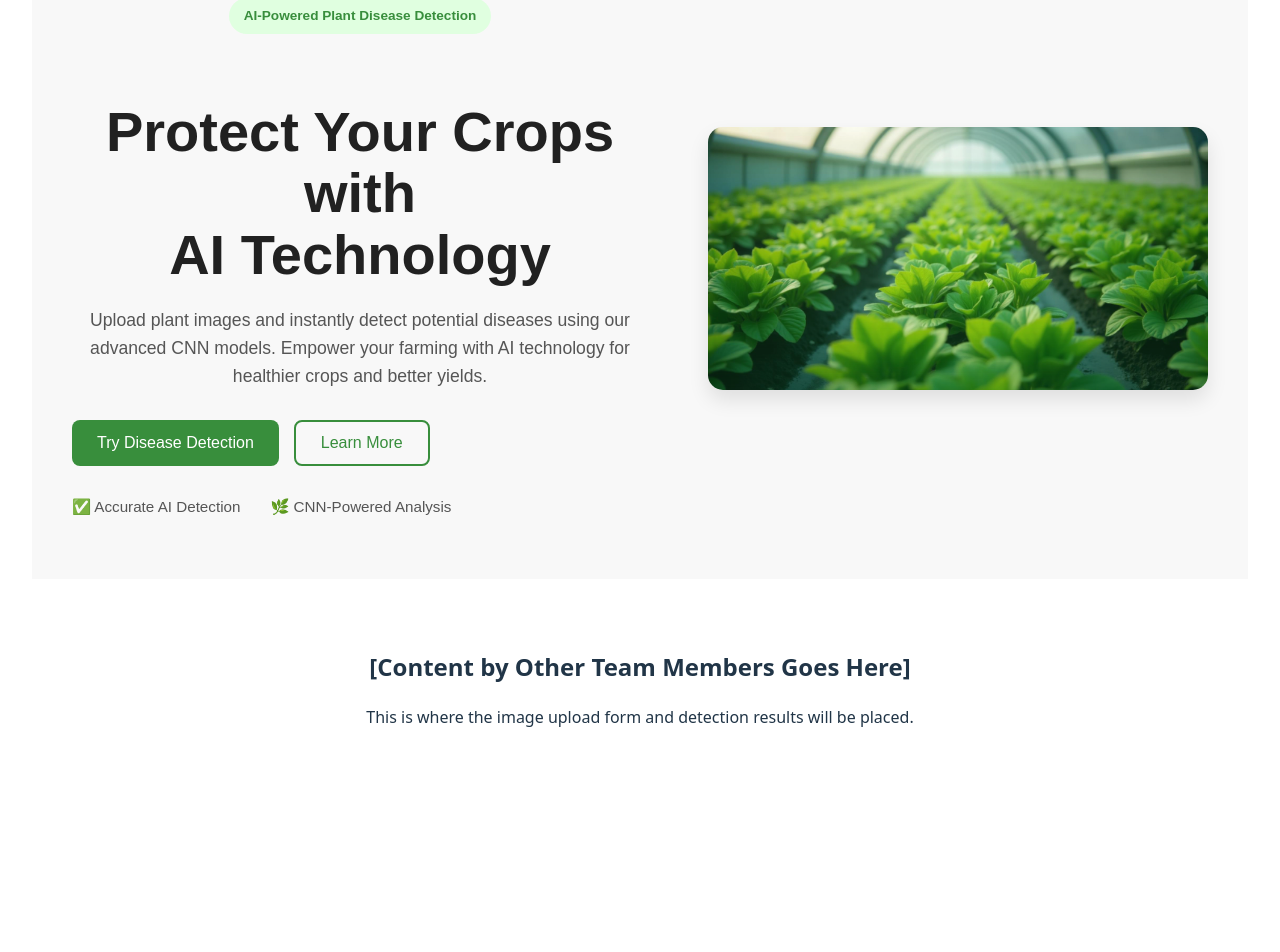
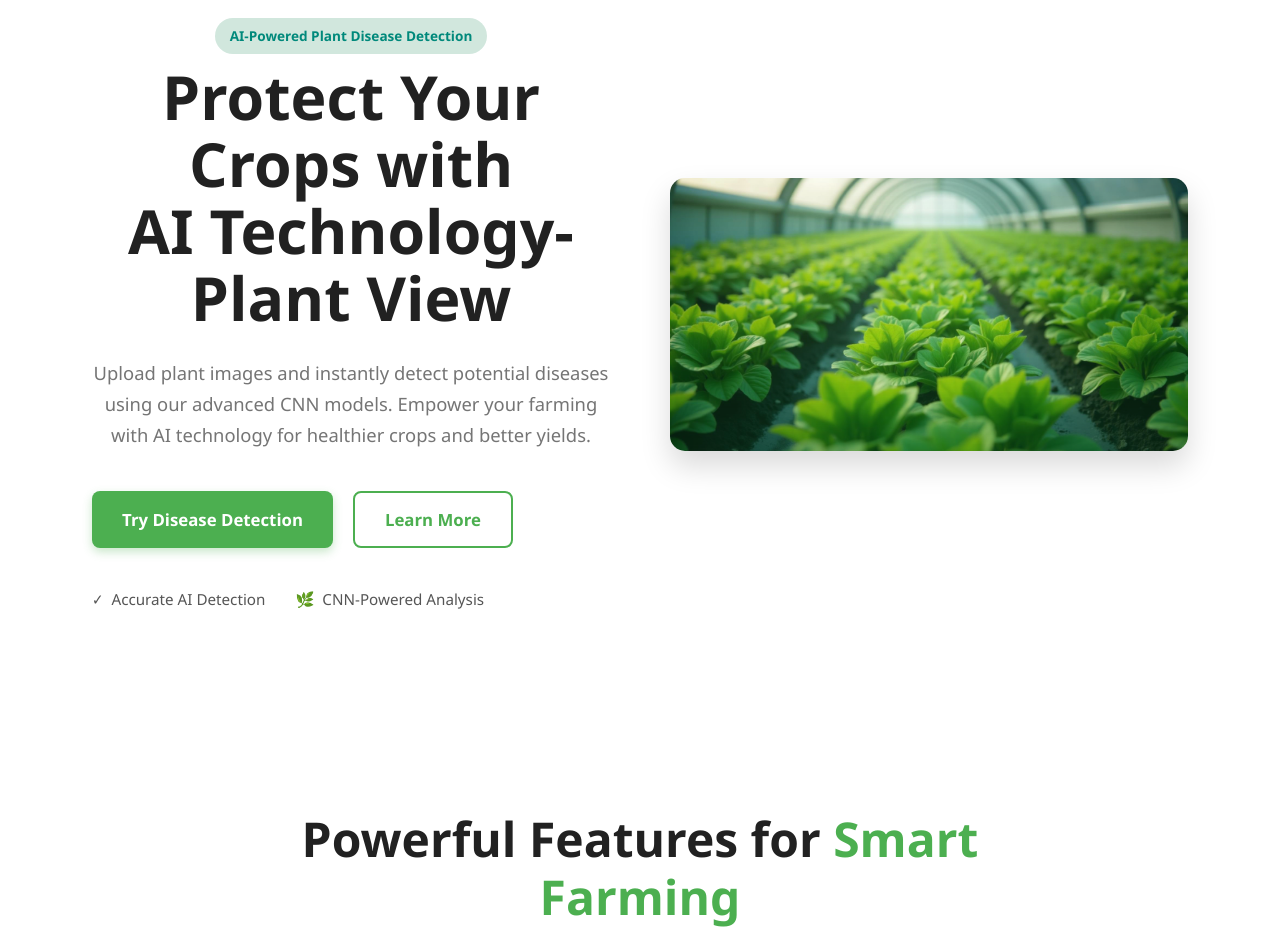
Before and after one commit to appyjuss/PlantView, a React (Vite) app in the folder plantViewFrontend/: page / in a window 1280 px wide. Shown: the part 94-1046 px from the top of the page. Before the commit the page ends 921 px from the top, so only its background shows below. Built offline with nearby package versions, Linux system fonts and the light colour scheme.

Commit message:
Added the next section and made some style changes

```diff
--- a/plantViewFrontend/src/App.tsx
+++ b/plantViewFrontend/src/App.tsx
@@ -1,15 +1,17 @@
 import React from 'react';
 import './App.css';
 import TopSection from './TopSection';
+import FeaturesSection from './FeaturesSection';
 
 function App() {
   return (
     <div className="App">
       <TopSection />
-      {}
-      <div style={{ padding: '50px', textAlign: 'center' }}>
-         <h2>[Content by Other Team Members Goes Here]</h2>
-         <p>This is where the image upload form and detection results will be placed.</p>
+
+      <FeaturesSection />
+
+
+      <div style={{ padding: '50px', textAlign: 'center', backgroundColor: '#f0f0f0' }}>
       </div>
     </div>
   );
--- /dev/null
+++ b/plantViewFrontend/src/FeaturesSection.css
@@ -0,0 +1,48 @@
+/* ======================================= */
+/* FeaturesSection.css */
+/* ======================================= */
+
+.fs-container {
+  padding: 80px 60px;
+  background-color: #ffffff;
+  text-align: center;
+  font-family: 'Segoe UI', Tahoma, Geneva, Verdana, sans-serif;
+  color: #212121;
+}
+
+.fs-header {
+  max-width: 800px;
+  margin: 0 auto;
+  margin-bottom: 60px;
+}
+
+.fs-header h2 {
+  font-size: 3em;
+  font-weight: 800;
+  line-height: 1.2;
+  margin-bottom: 20px;
+  color: #212121;
+}
+
+.fs-header h2 span {
+  color: #4CAF50;
+}
+
+.fs-description {
+  font-size: 1.15em;
+  line-height: 1.7;
+  color: #555555;
+  font-weight: 400;
+}
+
+@media (max-width: 768px) {
+  .fs-container {
+    padding: 60px 20px;
+  }
+  .fs-header h2 {
+    font-size: 2.2em;
+  }
+  .fs-header {
+    margin-bottom: 40px;
+  }
+}
--- /dev/null
+++ b/plantViewFrontend/src/FeaturesSection.tsx
@@ -0,0 +1,18 @@
+import React from 'react';
+import './FeaturesSection.css';
+
+const FeaturesSection: React.FC = () => {
+  return (
+    <section className="fs-container">
+      <div className="fs-header">
+        <h2>Powerful Features for <span>Smart Farming</span></h2>
+        <p className="fs-description">
+          Our AI-powered platform combines cutting-edge technology with practical
+          agricultural solutions to help you monitor and protect your crops.
+        </p>
+      </div>
+    </section>
+  );
+};
+
+export default FeaturesSection;
--- a/plantViewFrontend/src/TopSection.css
+++ b/plantViewFrontend/src/TopSection.css
@@ -1,107 +1,126 @@
+/* ======================================= */
 /* TopSection.css */
+/* ======================================= */
 
-.top-section-container {
+.ts-container {
   display: flex;
   justify-content: center;
   align-items: center;
-  padding: 60px 40px;
-  background-color: #f8f8f8;
-  font-family: Arial, sans-serif;
-  color: #333;
-  gap: 40px;
+  padding: 80px 60px;
+  background-color: #ffffff;
+  font-family: 'Segoe UI', Tahoma, Geneva, Verdana, sans-serif;
+  color: #212121;
+  gap: 60px;
   flex-wrap: wrap;
 }
 
-.top-section-content {
+.ts-content {
   flex: 1;
   min-width: 400px;
   max-width: 600px;
-  padding-right: 20px;
 }
 
 .ts-badge {
-  display: inline-block;
-  background-color: #e0ffe0;
-  color: #388e3c;
+  background-color: #d1e7dd;
+  color: #00897b;
   padding: 8px 15px;
   border-radius: 20px;
   font-size: 0.85em;
-  font-weight: bold;
-  margin-bottom: 20px;
+  font-weight: 600;
+  margin-bottom: 10px;
+  display: inline-flex;
+  align-items: center;
+  gap: 8px;
 }
 
-.top-section-content h1 {
-  font-size: 3.5em;
-  font-weight: bold;
+.ts-content h1 {
+  font-size: 3.8em;
+  font-weight: 800;
   line-height: 1.1;
-  margin-bottom: 20px;
+  margin-top: 0;
+  margin-bottom: 25px;
   color: #212121;
 }
 
 .ts-description {
-  font-size: 1.1em;
-  line-height: 1.6;
-  margin-bottom: 30px;
-  color: #555;
+  font-size: 1.15em;
+  line-height: 1.7;
+  margin-bottom: 40px;
+  color: #757575;
+  font-weight: 400;
 }
 
 .ts-buttons {
   display: flex;
-  gap: 15px;
-  margin-bottom: 30px;
+  gap: 20px;
+  margin-bottom: 40px;
 }
 
 .ts-btn-primary, .ts-btn-secondary {
-  padding: 12px 25px;
+  padding: 15px 30px;
   border-radius: 8px;
-  font-size: 1em;
+  font-size: 1.05em;
+  font-weight: 600;
   cursor: pointer;
-  transition: background-color 0.3s ease;
+  transition: all 0.2s ease-in-out;
   -webkit-appearance: none;
   -moz-appearance: none;
   appearance: none;
 }
 
 .ts-btn-primary {
-  background-color: #388e3c;
+  background-color: #4CAF50;
   color: white;
   border: none;
+  box-shadow: 0 4px 10px rgba(76, 175, 80, 0.3);
+  display: flex;
+  align-items: center;
+  gap: 8px;
 }
 
 .ts-btn-primary:hover {
-  background-color: #2e7d32;
+  background-color: #388e3c;
+  box-shadow: 0 6px 15px rgba(76, 175, 80, 0.4);
+}
+
+.ts-btn-upload::after {
+  content: '↑';
+  font-weight: 900;
+  font-size: 1.2em;
 }
 
 .ts-btn-secondary {
   background-color: transparent;
-  color: #388e3c;
-  border: 2px solid #388e3c;
+  color: #4CAF50;
+  border: 2px solid #4CAF50;
 }
 
 .ts-btn-secondary:hover {
-  background-color: #e0ffe0;
+  background-color: #f1f8e9;
 }
 
 .ts-features {
   display: flex;
   gap: 30px;
   font-size: 0.95em;
-  color: #555;
+  color: #555555;
+  font-weight: 500;
 }
 
-.ts-features span {
+.ts-feature-item {
   display: flex;
   align-items: center;
   gap: 8px;
+  font-weight: 500;
 }
 
-.ts-image-container {
+.ts-image-wrap {
   flex: 1;
   min-width: 350px;
-  max-width: 500px;
+  max-width: 550px;
   border-radius: 15px;
   overflow: hidden;
-  box-shadow: 0 10px 20px rgba(0,0,0,0.1);
+  box-shadow: 0 15px 30px rgba(0, 0, 0, 0.15);
 }
 
 .ts-image {
@@ -110,20 +129,14 @@
   display: block;
 }
 
-/* Responsive adjustments */
-@media (max-width: 768px) {
-  .top-section-container {
+@media (max-width: 992px) {
+  .ts-container {
     flex-direction: column;
     text-align: center;
     padding: 40px 20px;
   }
-  .top-section-content, .ts-image-container {
-    min-width: unset;
-    max-width: 100%;
-    padding-right: 0;
-  }
-  .top-section-content h1 {
-    font-size: 2.5em;
+  .ts-content h1 {
+    font-size: 3em;
   }
   .ts-buttons, .ts-features {
     justify-content: center;
--- a/plantViewFrontend/src/TopSection.tsx
+++ b/plantViewFrontend/src/TopSection.tsx
@@ -4,10 +4,10 @@ import farmImage from './assets/farm.png';
 
 const TopSection: React.FC = () => {
   return (
-    <section className="top-section-container">
-      <div className="top-section-content">
+    <section className="ts-container">
+      <div className="ts-content">
         <span className="ts-badge">AI-Powered Plant Disease Detection</span>
-        <h1>Protect Your Crops with <br />AI Technology</h1>
+        <h1>Protect Your Crops with <br />AI Technology- Plant View</h1>
         <p className="ts-description">
           Upload plant images and instantly detect potential diseases using our advanced CNN models.
           Empower your farming with AI technology for healthier crops and better yields.
@@ -17,11 +17,15 @@ const TopSection: React.FC = () => {
           <button className="ts-btn-secondary">Learn More</button>
         </div>
         <div className="ts-features">
-          <span>✅ Accurate AI Detection</span>
-          <span>🌿 CNN-Powered Analysis</span>
+          <span className="ts-feature-item">
+            <span className="ts-icon-check">✓</span> Accurate AI Detection
+          </span>
+          <span className="ts-feature-item">
+            <span className="ts-icon-leaf">🌿</span> CNN-Powered Analysis
+          </span>
         </div>
       </div>
-      <div className="ts-image-container">
+      <div className="ts-image-wrap">
         <img src={farmImage} alt="Rows of plants in a greenhouse" className="ts-image" />
       </div>
     </section>
```
